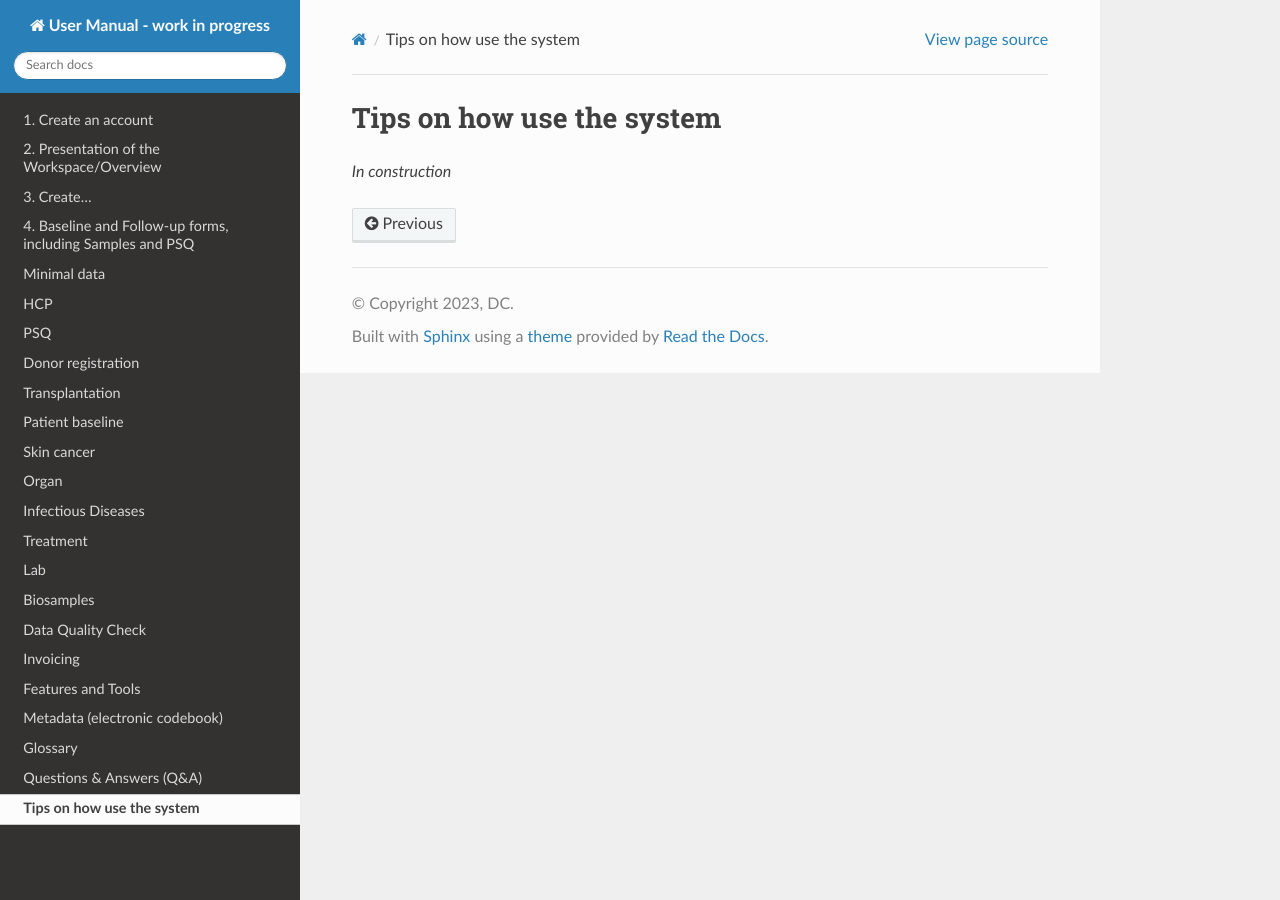
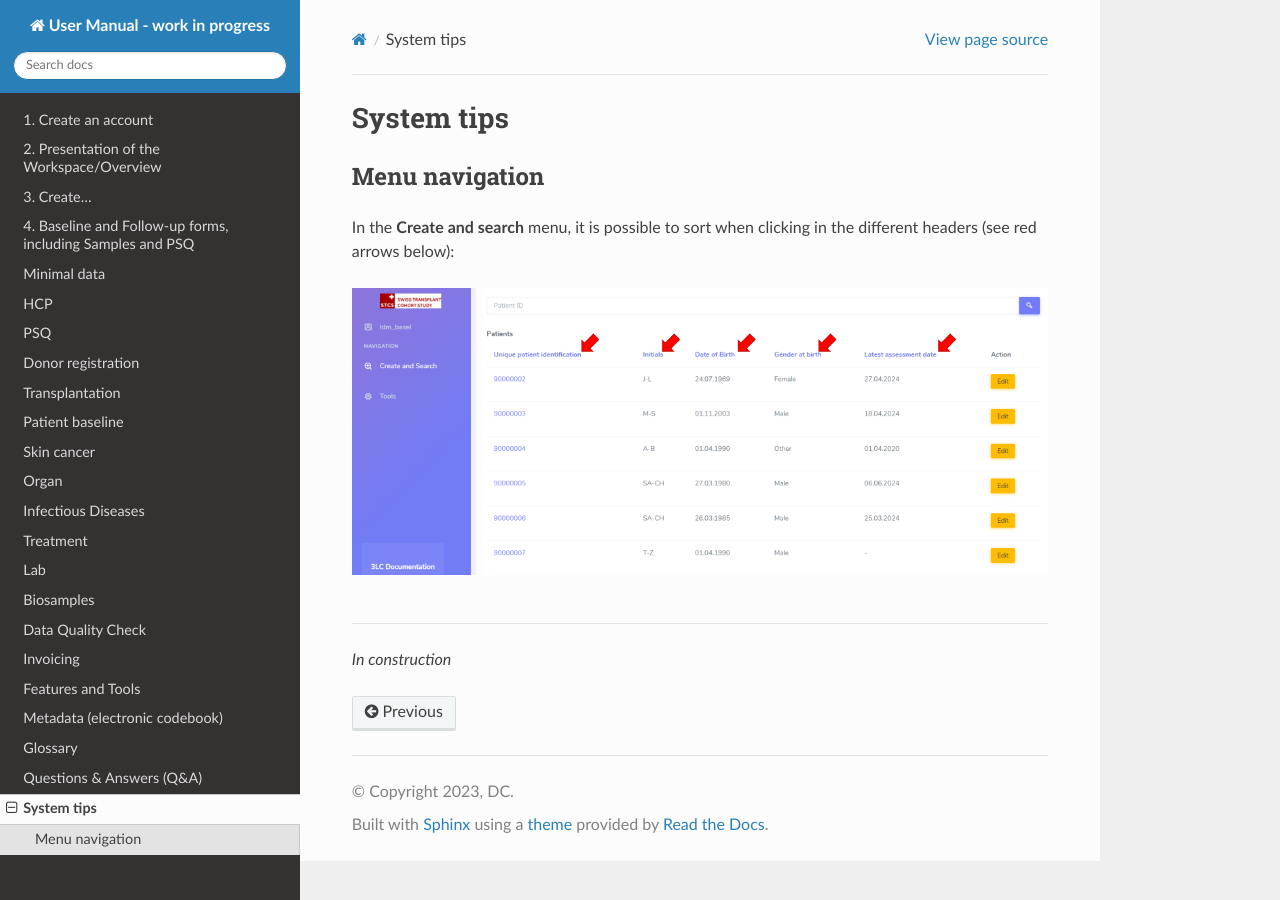
Before and after one commit to swiss-transplant-cohort-study/3LC-user-manual, a Sphinx documentation site: the page built from docs/source/tips.rst, in a window 1280 px wide. Built offline with Sphinx 7.4.7 and the Read the Docs theme 3.1.0, drawn with Linux system fonts in a browser that asks for light colours.

Commit message:
Update tips.rst

```diff
--- a/docs/source/tips.rst
+++ b/docs/source/tips.rst
@@ -1,4 +1,13 @@
-Tips on how use the system
+System tips
 ###############################
 
+Menu navigation
+********************************
+
+In the **Create and search** menu, it is possible to sort when clicking in the different headers (see red arrows below):
+
+.. image:: Sort.png
+
+----------------------------
+
 *In construction*
```
